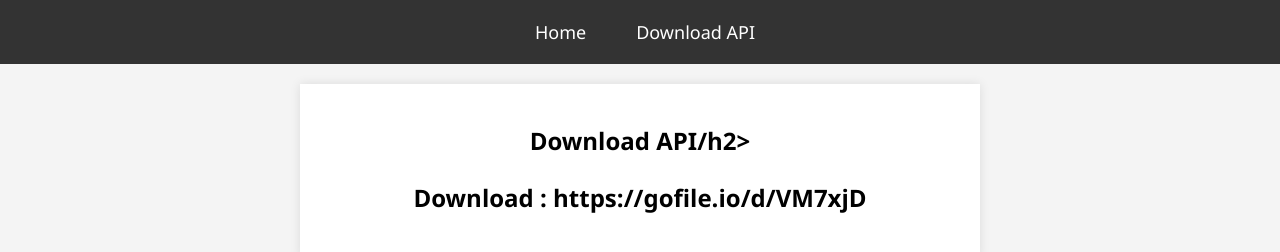
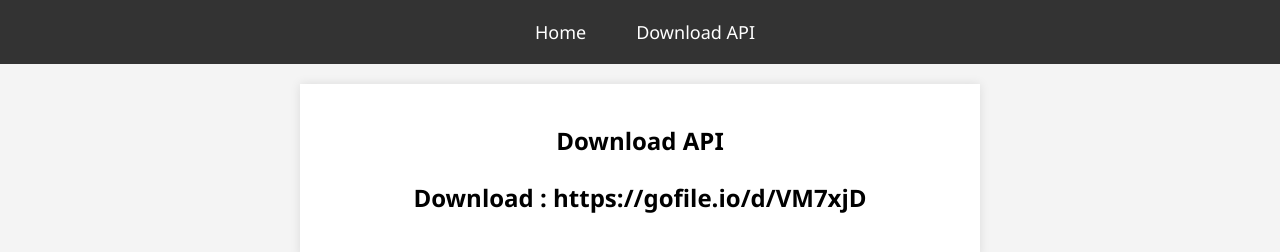
Before and after one commit to unknowinglyknownguy/unknowinglyknownguy.github.io, a plain HTML site: page index.html in a window 1280 px wide. Both pictures are taken after a click on the element "Download API". Drawn offline with Linux system fonts and the light colour scheme.

Commit message:
Update index.html

```diff
--- a/index.html
+++ b/index.html
@@ -63,7 +63,7 @@
     </div>
 
     <div id="download" class="content">
-        <h2>Download API/h2>
+        <h2>Download API<h2>
         <p>Download : https://gofile.io/d/VM7xjD</p>
     </div>
 
```
